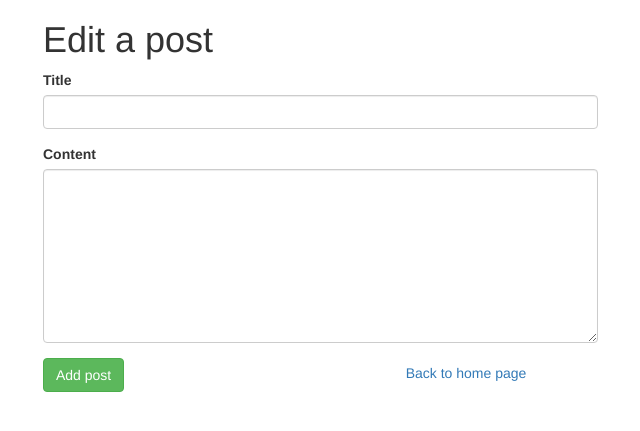
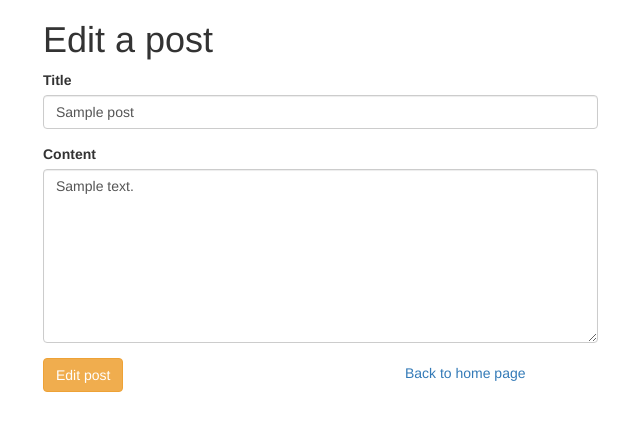
Before and after one commit to PapiHack/synapse-django-demo, a Django app: template synapp/blog/templates/blog/edit.html in a window 1280 px wide. Shown: the top 431 px of the page, without its empty margins (27-667 px from the left). Run offline with Django 3.2, Linux system fonts and the light colour scheme; the template is opened without the code that fills it: values that come from a table or form of the project are taken from there, others are empty; tables that the repository leaves empty hold one stand-in row (values such as "Sample post"); some libraries are stand-ins or nearby versions.

Commit message:
finished CRUD on post entity

```diff
--- a/synapp/blog/templates/blog/edit.html
+++ b/synapp/blog/templates/blog/edit.html
@@ -9,16 +9,17 @@
         </div>
         <div class="row">
             <div class="div col-lg-6">
-                <form action="{% url 'add_post' %}">
+                <form action="{% url 'edit_post' post.id %}" method="POST">
+                    {% csrf_token %}
                     <div class="form-group">
                         <label for="title">Title</label>
-                        <input type="text" name="title" class="form-control"/>
+                        <input type="text" value="{{ post.title }}" name="title" class="form-control"/>
                     </div>
                     <div class="form-group">
                         <label for="content">Content</label>
-                        <textarea type="text" rows="8" name="content" class="form-control"></textarea>
+                        <textarea type="text" rows="8" name="content" class="form-control">{{ post.content }}</textarea>
                     </div>
-                    <button type="submit" class="btn btn-success">Add post</button>
+                    <button type="submit" class="btn btn-warning">Edit post</button>
                     <a href="{% url 'home' %}" style="margin-left: 50%;">Back to home page</a>
                 </form>
             </div>
--- a/synapp/blog/templates/blog/home.html
+++ b/synapp/blog/templates/blog/home.html
@@ -9,8 +9,8 @@
         </div>
         <div class="row">
             <div class="div col-lg-12">
-                <h3>List od Posts ({{ posts | length }})</h3>
-                <a href="{% url 'add_post' %}" class="btn btn-success">Ajouter un nouveau post</a>
+                <h3>List of Posts ({{ posts | length }})</h3>
+                <a href="{% url 'add_post' %}" class="btn btn-success">Add a new post</a>
             </div>
         </div>
         <br>
@@ -28,7 +28,7 @@
                   </div>
                   <br>
                  {% empty %}
-                 <p>There is no post yet. <a href="{% url 'add_post'%}" class="btn btn-success">Add a new post</p>
+                 <p>There is no post yet. <a href="{% url 'add_post'%}">Add a new post</p>
                 {% endfor %}
             </div>
         </div>
```
Also changed, not shown: synapp/blog/views.py (+9 -2 lines), README.md (added).
